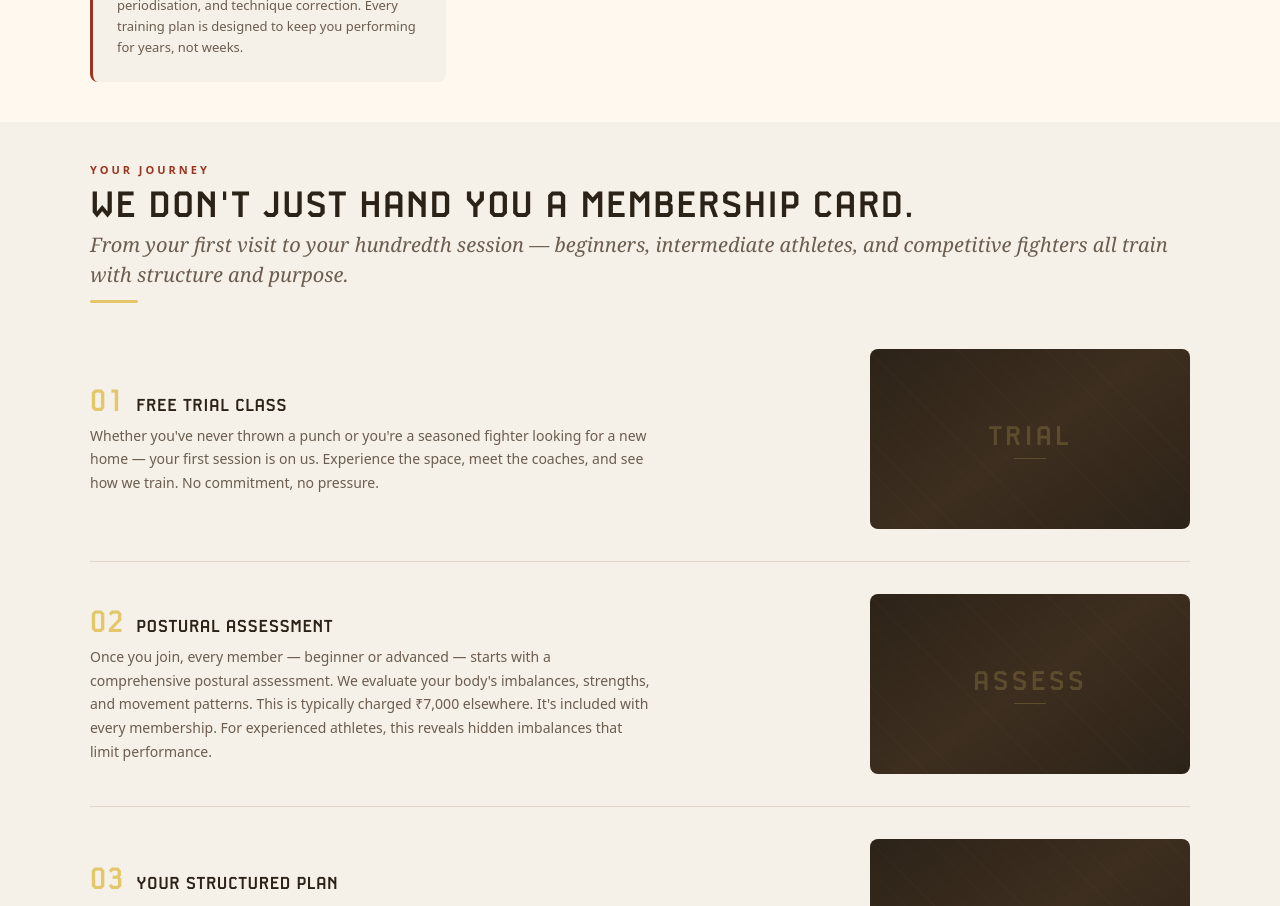
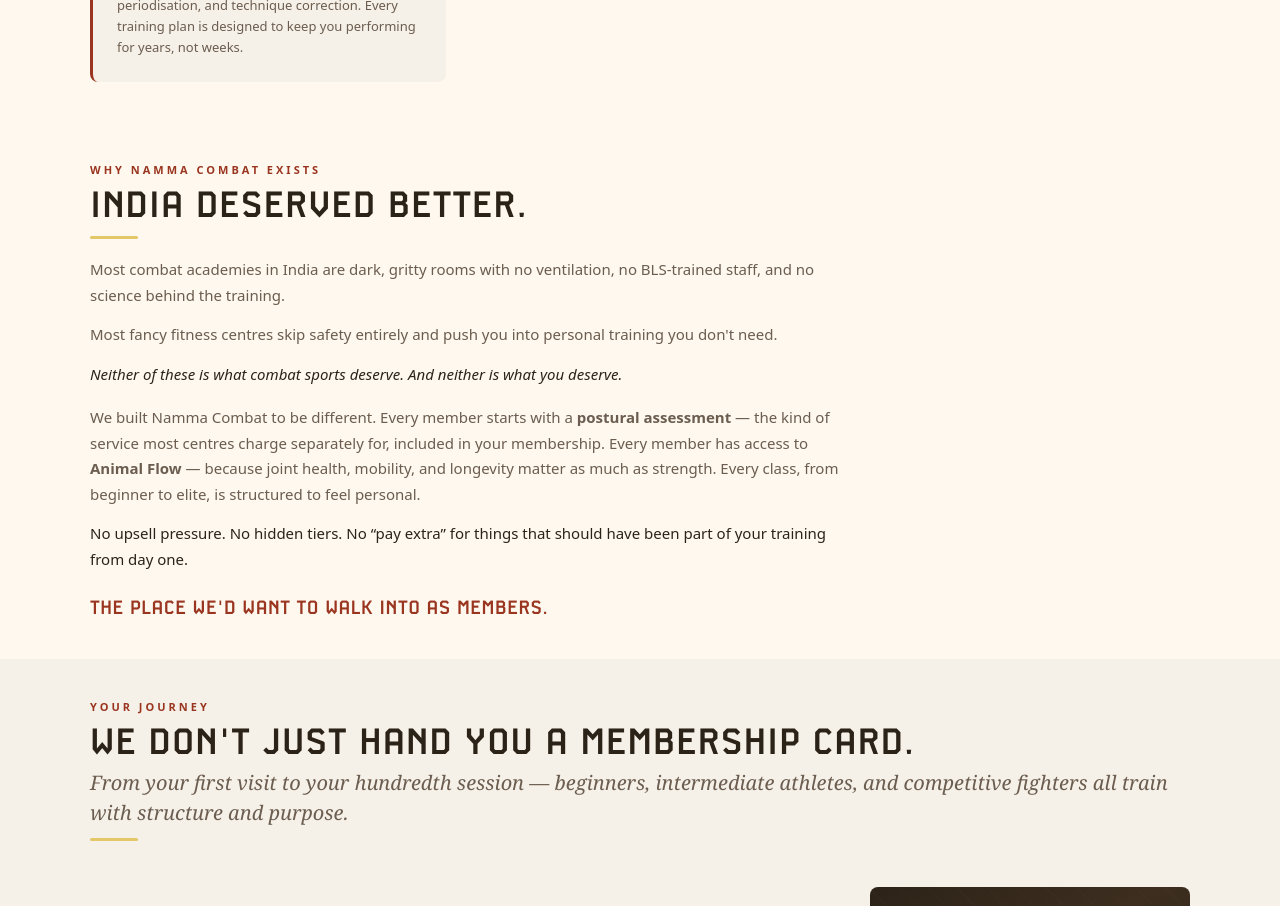
Before and after one commit to vikramravella/namma-combat-site, a Next.js app: page / in a window 1280 px wide. Shown: the part 1000-1906 px from the top of the page. Built offline with nearby package versions, Linux system fonts and the light colour scheme.

Commit message:
Add Why Namma Combat Exists brand story section

```diff
--- a/src/app/page.js
+++ b/src/app/page.js
@@ -3,6 +3,7 @@
 import Nav from '@/components/Nav';
 import Hero from '@/components/Hero';
 import Welcome from '@/components/Welcome';
+import Why from '@/components/Why';
 import Journey from '@/components/Journey';
 import Arena from '@/components/Arena';
 import Sanctuary from '@/components/Sanctuary';
@@ -19,6 +20,7 @@
       <Nav onCta={open} />
       <Hero onCta={open} />
       <Welcome />
+      <Why />
       <Journey onCta={open} />
       <Arena />
       <Sanctuary />
--- /dev/null
+++ b/src/components/Why.js
@@ -0,0 +1,34 @@
+'use client';
+import { Reveal, Section, Eyebrow, Heading, Body, GoldBar } from './ui';
+
+export default function Why() {
+  return (
+    <Section id="why" bg="var(--cream)">
+      <Reveal>
+        <div style={{ maxWidth: 760 }}>
+          <Eyebrow>Why Namma Combat exists</Eyebrow>
+          <Heading>India deserved better.</Heading>
+          <GoldBar />
+          <Body style={{ marginTop: 18 }}>
+            Most combat academies in India are dark, gritty rooms with no ventilation, no BLS-trained staff, and no science behind the training.
+          </Body>
+          <Body>
+            Most fancy fitness centres skip safety entirely and push you into personal training you don&apos;t need.
+          </Body>
+          <Body style={{ fontStyle: 'italic', color: 'var(--text)', fontWeight: 500 }}>
+            Neither of these is what combat sports deserve. And neither is what you deserve.
+          </Body>
+          <Body style={{ marginTop: 18 }}>
+            We built Namma Combat to be different. Every member starts with a <strong>postural assessment</strong> — the kind of service most centres charge separately for, included in your membership. Every member has access to <strong>Animal Flow</strong> — because joint health, mobility, and longevity matter as much as strength. Every class, from beginner to elite, is structured to feel personal.
+          </Body>
+          <Body style={{ color: 'var(--text)' }}>
+            No upsell pressure. No hidden tiers. No &ldquo;pay extra&rdquo; for things that should have been part of your training from day one.
+          </Body>
+          <p style={{ fontFamily: 'var(--font-display)', fontSize: 20, fontWeight: 900, color: 'var(--rust)', margin: '24px 0 0', letterSpacing: 0.5, textTransform: 'uppercase' }}>
+            The place we&apos;d want to walk into as members.
+          </p>
+        </div>
+      </Reveal>
+    </Section>
+  );
+}
```
